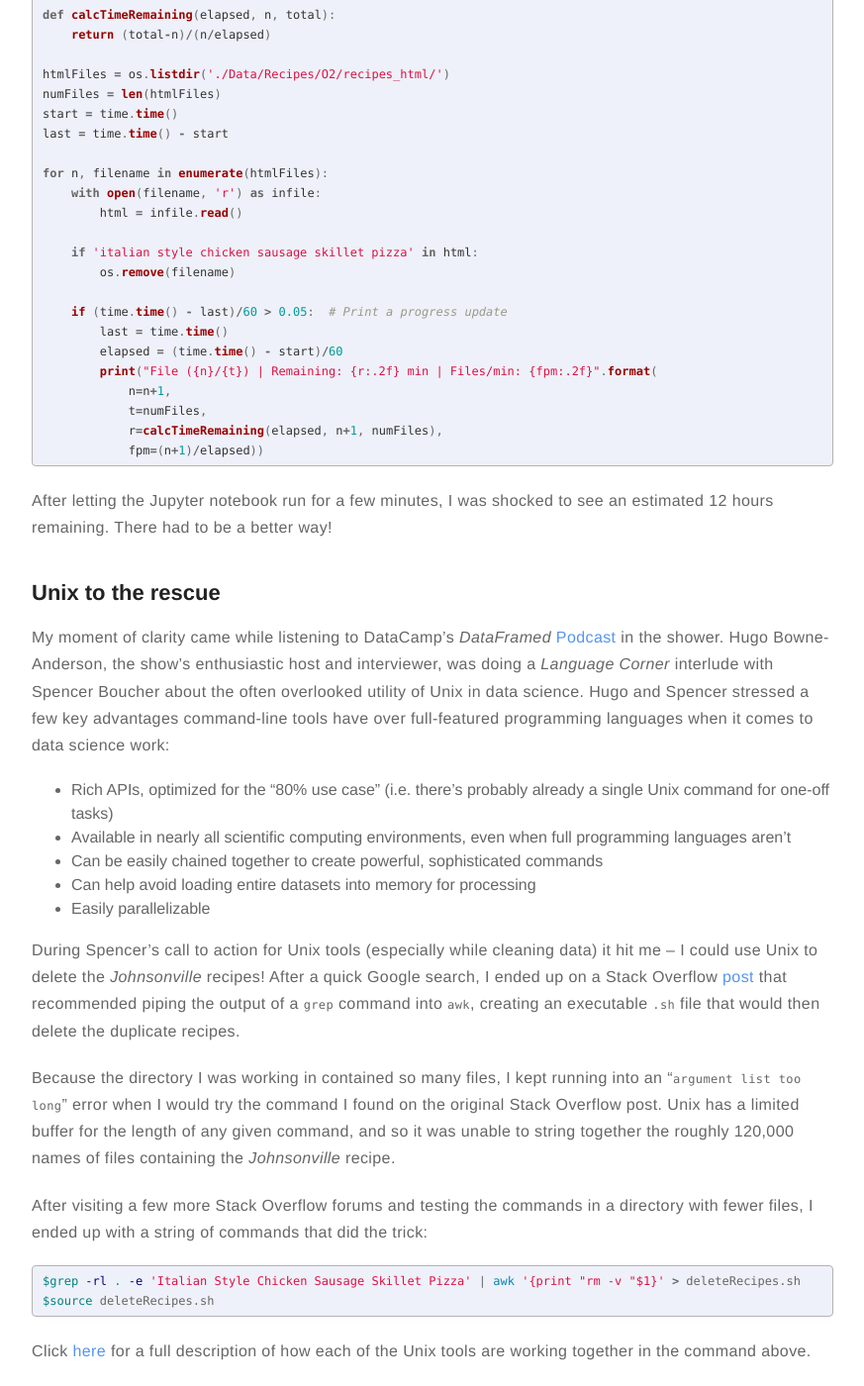
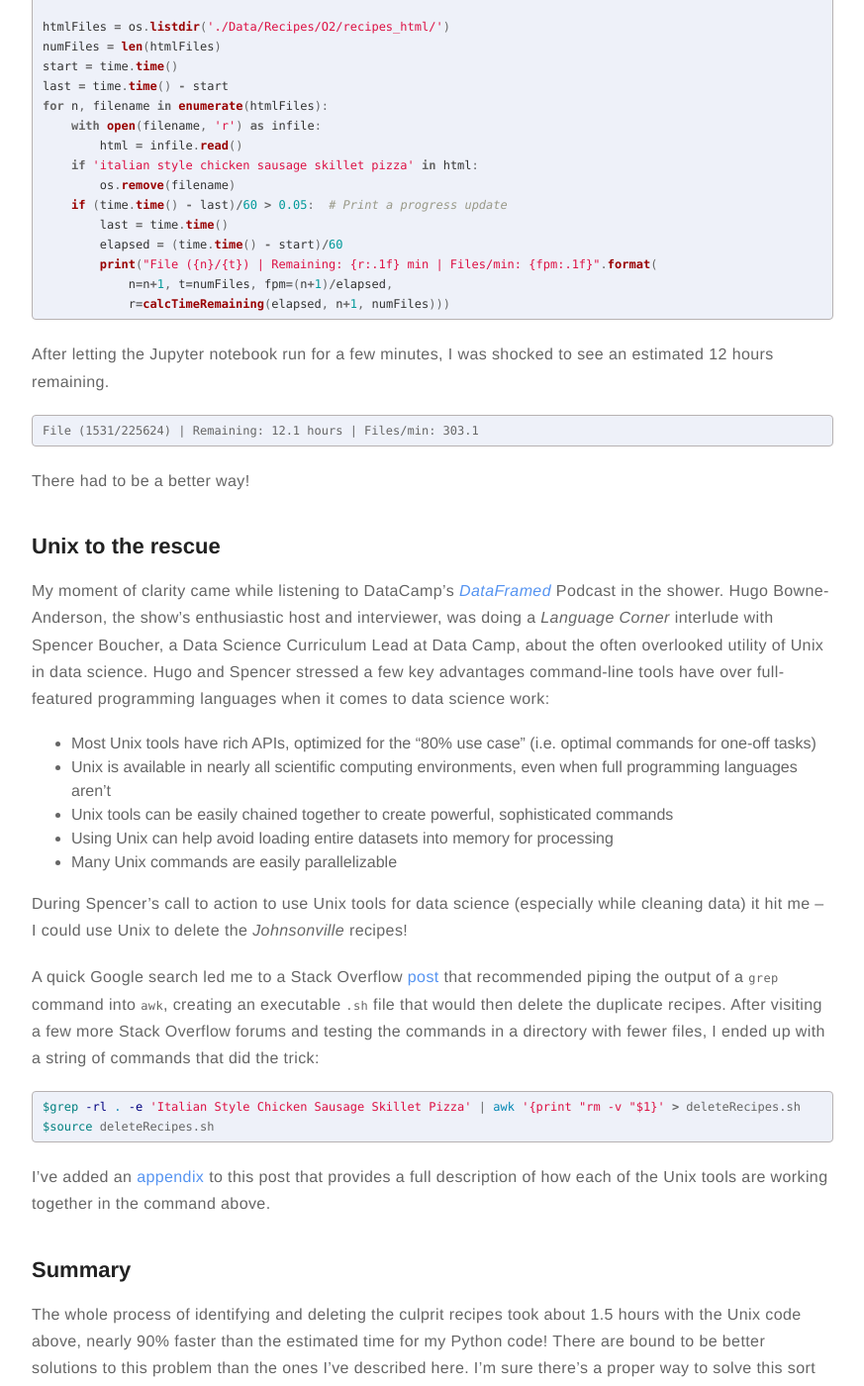
Before and after one commit to johnwmillr/johnwmillr.github.io, a Jekyll site: the page built from _posts/2018-08-24-unix-to-the-rescue.markdown, in a window 1280 px wide and 1400 px high, scrolled down 2339 px. Shown: the whole window at 99% size, without its empty margins (203-1076 px from the left). Built offline with Jekyll 4.4.1, drawn with Linux system fonts in a browser that asks for light colours; comment, search, counter and statistics services are not loaded; some of the changed text lies outside the part shown.

Commit message:
Clean up text in the Unix post

````diff
--- a/_posts/2018-08-24-unix-to-the-rescue.markdown
+++ b/_posts/2018-08-24-unix-to-the-rescue.markdown
@@ -11,28 +11,27 @@
 description: Using Unix to process 200k+ files
 ---
 
-I've been working on a data science project that involves working with food recipes scraped from the Internet. I found one dataset floating around the web that contains over 200,000 recipes scraped from [Allrecipes](http://allrecipes.com/). I came across two different versions of the dataset: one stored in JSON format that had already been cleaned and organized, and the other in raw HTML. In its least compressed form, the raw HTML for the 200k+ recipes took up roughly 40 gigabytes.
+I've been working on a data science project that involves analyzing food recipes downloaded from the Internet. I found one dataset floating around the web that contains over 200,000 recipes scraped from [Allrecipes](http://allrecipes.com/) and was available in two different versions. The first version was stored in JSON format and had already been cleaned and organized. The second version of the dataset contained the raw HTML for each of the 200k+ recipes, and in its least-compressed form, took up about 40 gigabytes of space.
 
-What's odd about this dataset is that 60% of the 200k+ recipes are all identical. For whatever reason, there are over 120,000 copies of the [*Johnsonville Three Cheese Italian Style Chicken Sausage Skillet Pizza*](https://www.allrecipes.com/recipe/219661/johnsonville-three-cheese-italian-style-chicken-sausage-skillet-pizza/) recipe.
+The odd thing about this dataset is that roughly 60% of its 200k+ recipes are identical. For whatever reason, there are more than 120,000 copies of a [*Johnsonville Three Cheese Italian Style Chicken Sausage Skillet Pizza*](https://www.allrecipes.com/recipe/219661/johnsonville-three-cheese-italian-style-chicken-sausage-skillet-pizza/) recipe.
 
 {% include figure.html url="https://images.media-allrecipes.com/userphotos/720x405/995905.jpg" caption="The Chicken Sausage Skillet Pizza, presented without comment." width="80%" %}
 
-Why there are so many copies of this recipe (or, for that matter, why the dish was invented in the first place) is beyond me. I was more concerned with how all the duplicate recipes would affect my analysis.
+Why there are so many copies of this recipe -- or, for that matter, why the dish exists in the first place -- is beyond me. I was more concerned with how all the duplicate recipes would affect my analysis.
 
 ## The task at hand
-As part of my food recipes project, I'm interested in finding multiple versions of recipes for the same type of food (e.g. chocolate chip cookies) and comparing how the combinations and amounts of ingredients vary between recipes. To properly compare different recipes, I need to know how many servings each is supposed to make. For example, two different cookie recipes may both require a cup of sugar, but you'll end up with completely different cookies if the first recipe is for a batch of ten while the second makes three dozen.
+As part of my food recipes project, I'm interested in finding different versions of recipes for the same type of food (e.g. chocolate chip cookies) and comparing how the combinations of ingredients vary between recipes. To properly compare different recipes I need to know how many servings each is supposed to make. For example, two different cookie recipes may both require a cup of sugar, but you'll end up with completely different cookies if the first recipe is for a batch of ten while the second makes three dozen.
 
 {% include figure.html url="/assets/images/lotsOfFiles.gif" caption="Files for days!" width="100%" %}
 
 Unfortunately, the recipes in the pre-cleaned JSON dataset did not contain serving size information. The raw HTML files did contain serving sizes, but I would have to iterate through each of the 200k+ files to extract the information. I knew my work would be considerably faster if I could throw out the duplicate *Johnsonville* recipes and reduce the size of my dataset by 60%.
 
 ## Python approach
-My first instinct was to write a simple Python script to iterate through the HTML files and delete any that contained the *Johnsonville* recipe. The code itself was easy enough to write. I got a Jupyter notebook going that looped through the raw HTML files, deleted any *Johnsonville* duplicates, and estimated the programs remaining time.
+My first instinct was to write a simple Python script to iterate through the HTML files and delete any that contained the *Johnsonville* recipe. The code itself was easy enough to write. I got a Jupyter notebook going that looped through the raw HTML files, deleted any *Johnsonville* duplicates, and estimated the script's remaining time.
 
 ```python
 # Loop through the HTML recipe files, deleting the Johnsonville duplicates
-import os
-import time
+import os, time
 
 def calcTimeRemaining(elapsed, n, total):
     return (total-n)/(n/elapsed)
@@ -41,48 +40,46 @@
 numFiles = len(htmlFiles)
 start = time.time()
 last = time.time() - start
-
 for n, filename in enumerate(htmlFiles):
     with open(filename, 'r') as infile:
         html = infile.read()
-
     if 'italian style chicken sausage skillet pizza' in html:
         os.remove(filename)
-
     if (time.time() - last)/60 > 0.05:  # Print a progress update
         last = time.time()
         elapsed = (time.time() - start)/60
-        print("File ({n}/{t}) | Remaining: {r:.2f} min | Files/min: {fpm:.2f}".format(
-            n=n+1,
-            t=numFiles,
-            r=calcTimeRemaining(elapsed, n+1, numFiles),
-            fpm=(n+1)/elapsed))
+        print("File ({n}/{t}) | Remaining: {r:.1f} min | Files/min: {fpm:.1f}".format(
+            n=n+1, t=numFiles, fpm=(n+1)/elapsed,
+            r=calcTimeRemaining(elapsed, n+1, numFiles)))
 ```
 
-After letting the Jupyter notebook run for a few minutes, I was shocked to see an estimated 12 hours remaining. There had to be a better way!
+After letting the Jupyter notebook run for a few minutes, I was shocked to see an estimated 12 hours remaining.
+```
+File (1531/225624) | Remaining: 12.1 hours | Files/min: 303.1
+```
+
+There had to be a better way!
 
 ## Unix to the rescue
-My moment of clarity came while listening to DataCamp's *DataFramed* [Podcast](https://www.datacamp.com/community/podcast/kaggle-future-data-science) in the shower. Hugo Bowne-Anderson, the show's enthusiastic host and interviewer, was doing a *Language Corner* interlude with Spencer Boucher about the often overlooked utility of Unix in data science. Hugo and Spencer stressed a few key advantages command-line tools have over full-featured programming languages when it comes to data science work:
+My moment of clarity came while listening to DataCamp's [*DataFramed*](https://www.datacamp.com/community/podcast/kaggle-future-data-science) Podcast in the shower. Hugo Bowne-Anderson, the show's enthusiastic host and interviewer, was doing a *Language Corner* interlude with Spencer Boucher, a Data Science Curriculum Lead at Data Camp, about the often overlooked utility of Unix in data science. Hugo and Spencer stressed a few key advantages command-line tools have over full-featured programming languages when it comes to data science work:
 
-- Rich APIs, optimized for the "80% use case" (i.e. there's probably already a single Unix command for one-off tasks)
-- Available in nearly all scientific computing environments, even when full programming languages aren't
-- Can be easily chained together to create powerful, sophisticated commands
-- Can help avoid loading entire datasets into memory for processing
-- Easily parallelizable
+- Most Unix tools have rich APIs, optimized for the "80% use case" (i.e. optimal commands for one-off tasks)
+- Unix is available in nearly all scientific computing environments, even when full programming languages aren't
+- Unix tools can be easily chained together to create powerful, sophisticated commands
+- Using Unix can help avoid loading entire datasets into memory for processing
+- Many Unix commands are easily parallelizable
 
-During Spencer's call to action for Unix tools (especially while cleaning data) it hit me -- I could use Unix to delete the *Johnsonville* recipes! After a quick Google search, I ended up on a Stack Overflow [post](https://stackoverflow.com/questions/4529134/delete-files-with-string-found-in-file-linux-cli) that recommended piping the output of a `grep` command into `awk`, creating an executable `.sh` file that would then delete the duplicate recipes.
+During Spencer's call to action to use Unix tools for data science (especially while cleaning data) it hit me -- I could use Unix to delete the *Johnsonville* recipes!
 
-Because the directory I was working in contained so many files, I kept running into an "`argument list too long`" error when I would try the command I found on the original Stack Overflow post. Unix has a limited buffer for the length of any given command, and so it was unable to string together the roughly 120,000 names of files containing the *Johnsonville* recipe.
+A quick Google search led me to a Stack Overflow [post](https://stackoverflow.com/questions/4529134/delete-files-with-string-found-in-file-linux-cli) that recommended piping the output of a `grep` command into `awk`, creating an executable `.sh` file that would then delete the duplicate recipes. After visiting a few more Stack Overflow forums and testing the commands in a directory with fewer files, I ended up with a string of commands that did the trick:
 
 <a name="full-unix-command"></a>
-After visiting a few more Stack Overflow forums and testing the commands in a directory with fewer files, I ended up with a string of commands that did the trick:
-
 ```shell
 $grep -rl . -e 'Italian Style Chicken Sausage Skillet Pizza' | awk '{print "rm -v "$1}' > deleteRecipes.sh
 $source deleteRecipes.sh
 ```
 
-Click [here](#complete-description) for a full description of how each of the Unix tools are working together in the command above.
+I've added an [appendix](#complete-description) to this post that provides a full description of how each of the Unix tools are working together in the command above.
 
 ## Summary
 The whole process of identifying and deleting the culprit recipes took about 1.5 hours with the Unix code above, nearly 90% faster than the estimated time for my Python code! There are bound to be better solutions to this problem than the ones I've described here. I'm sure there's a proper way to solve this sort of problem in Python, and I'd love to hear in the comments below what approach that may be.
@@ -90,6 +87,9 @@
 But for me, this was a great opportunity to try out a new technique and expand my set of data science skills ever so slightly. The next time I'm tackling a 40 GB list of unruly HTML files, I'll be less likely to chuck my keyboard across the room in frustration and more quick to pull this powerful `grep` `awk` combo from my data science tool belt.
 
 A big thanks to Hugo and Spencer from the [*DataFramed*](https://www.datacamp.com/community/podcast) Podcast. If you aren't already listening to *DataFramed*, I strongly recommend checking it out. Each episode covers a different area of data science, and Hugo is an engaging, articulate interviewer.
+
+**Update**:
+Guess I should have done a bit more Googling and just used [`fdupes`](https://github.com/adrianlopezroche/fdupes). 😑
 
 ---
 
@@ -114,6 +114,8 @@
 
 I'm using `awk` to generate a line of text -- `rm -v FILENAME.html` -- for each *Johnsonville* recipe identified by `grep`. The `$1` is a variable in `awk` that will take on the file names piped in from `grep`. The `rm` statement deletes the specified file, and `-v` makes the command verbose.
 
-Outputting the `rm` commands to a file to be executed later (rather than maintaining a list of all the `rm` within the command line buffer) is what allowed me to get around the "`argument list too long`" error I was seeing before.
+"`argument list too long`"
+
+Because the directory I was working in contained so many files, I kept running into an "`argument list too long`" error when I would try the command I found on the original Stack Overflow post. Unix has a limited buffer for the length of any given command, and so it was unable to string together the roughly 120,000 names of files containing the *Johnsonville* recipe. In the end, outputting the `rm` commands to a file to be executed later (rather than maintaining a list of all the `rm` within the command line buffer) allowed me to get around the error.
 
 Finally, I call use the [`source`](https://bash.cyberciti.biz/guide/Source_command) command to run the `rm` commands and delete the offending *Johnsonville* recipes.
````
